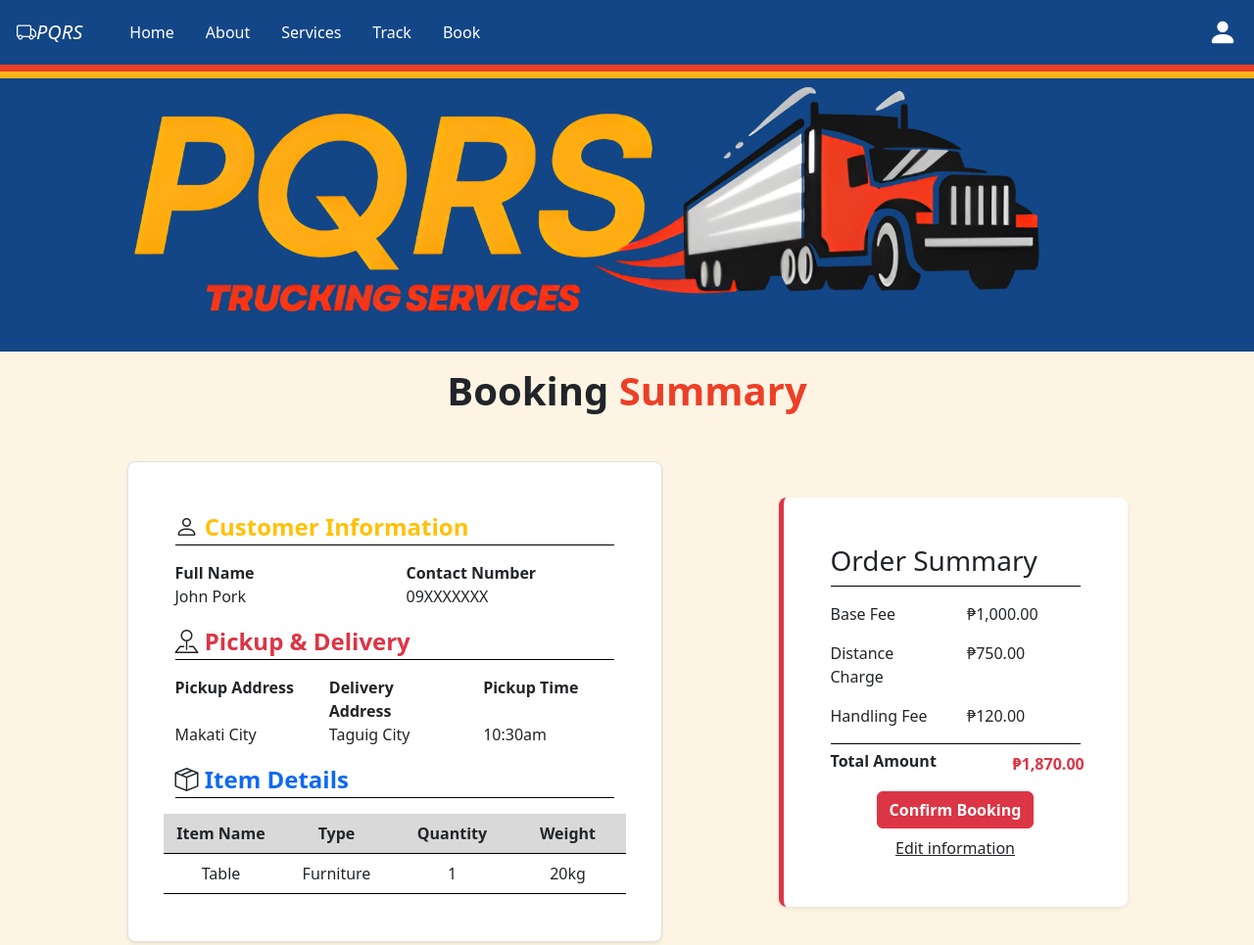
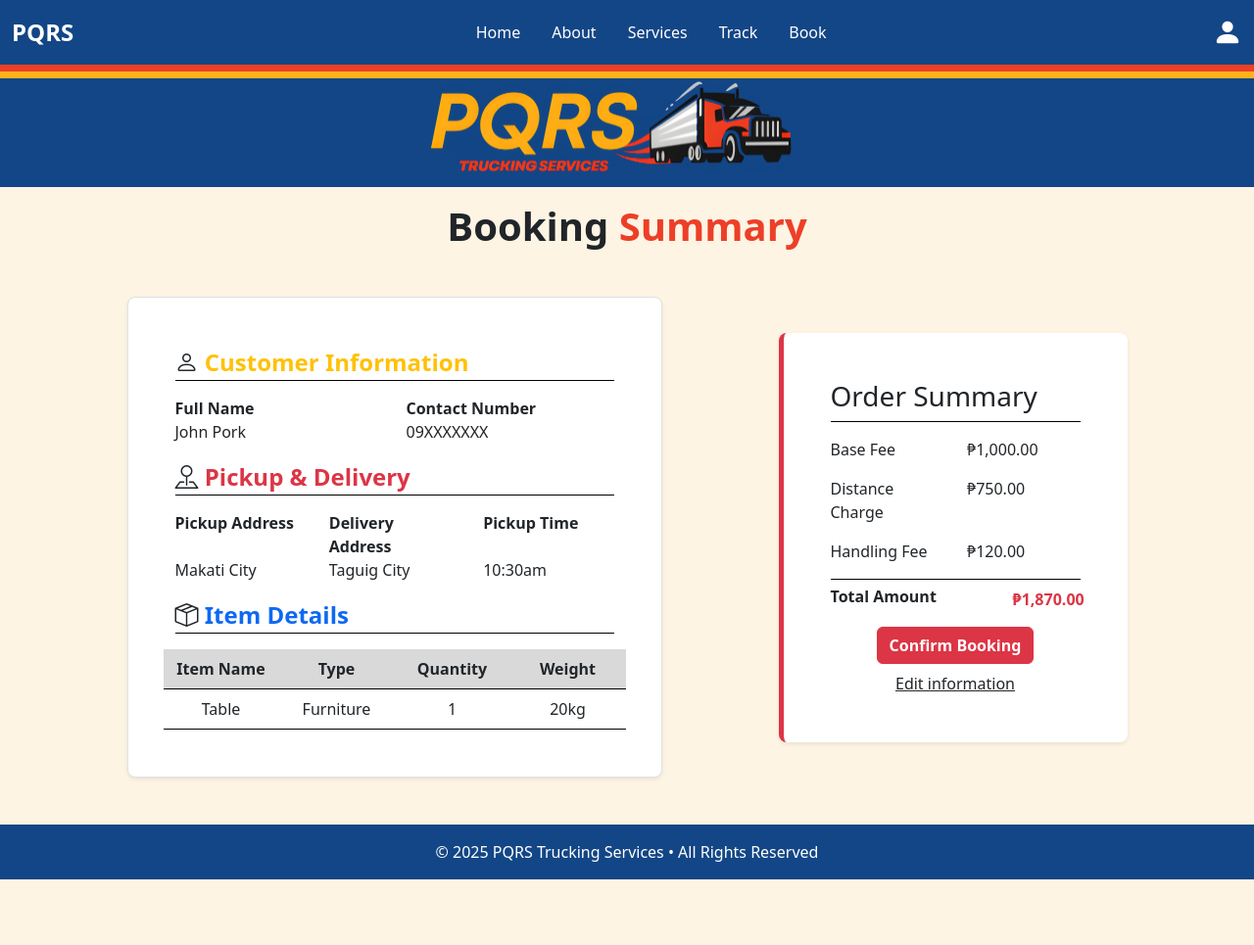
Before and after one commit to Exterval/Bootstrap_website, a website: page src/checkout.html in a window 1280 px wide. Shown: the top 965 px of the page at 98% size. After the commit the page ends 898 px from the top, so only its background shows below. Drawn offline with nearby package versions, Linux system fonts and the light colour scheme.

Commit message:
improved nav bar, added modal in checkout

```diff
--- a/src/checkout.html
+++ b/src/checkout.html
@@ -6,49 +6,52 @@
     <link rel="stylesheet" href="styles.css">
     <link rel="stylesheet" href="website.css">
     <script src="/node_modules/bootstrap/dist/js/bootstrap.bundle.min.js"></script>
+    <link rel="stylesheet" href="https://cdn.jsdelivr.net/npm/bootstrap-icons@1.11.1/font/bootstrap-icons.css">
 
 
     <title>Checkout</title>
 </head>
 <body>
-     <nav class="navbar navbar-expand-md" style="background-color: #134686; padding: 5px;">
+     <nav class="navbar navbar-expand-md" style="background-color: #134686; padding: 10px 0;">
         <div class="container-fluid">
-                <a class="navbar-brand" href="#">
-                    <i class="bi bi-truck navbar-brand text-white">PQRS</i>
+                <a class="navbar-brand pqrs-brand-hover" href="index.html" style="font-size: 24px; font-weight: bold;">
+                    <span class="text-white">PQRS</span>
                 </a>
-                <button class="navbar-toggler" type="button"
+                <button class="navbar-toggler bg-light" type="button"
                 data-bs-toggle="collapse" data-bs-target="#navbarNav"
                 aria-controls="navbarNav" aria-expanded="false" aria-label="Toggle navigation">
                     <span class="navbar-toggler-icon"></span>
                 </button>
             <div class="collapse navbar-collapse" id="navbarNav">
-                <ul class="navbar-nav">
-                <li class="nav-item p-2">
-                    <a href="index.html" class="nav-link" style="color: white;">Home</a>
+                <ul class="navbar-nav mx-auto">
+                <li class="nav-item">
+                    <a href="index.html" class="nav-link nav-link-hover px-3 py-2">Home</a>
                 </li>
-                <li class="nav-item p-2">
-                    <a href="index.html#about" class="nav-link" style="color: white;">About</a>
+                <li class="nav-item">
+                    <a href="index.html#about" class="nav-link nav-link-hover px-3 py-2">About</a>
                 </li>
-                <li class="nav-item p-2">
-                    <a href="index.html#services" class="nav-link" style="color: white;">Services</a>
+                <li class="nav-item">
+                    <a href="index.html#services" class="nav-link nav-link-hover px-3 py-2">Services</a>
                 </li>
-                <li class="nav-item p-2">
-                    <a href="tracking.html" class="nav-link" style="color: white;">Track</a>
+                <li class="nav-item">
+                    <a href="tracking.html" class="nav-link nav-link-hover px-3 py-2">Track</a>
                 </li>
-                <li class="nav-item p-2">
-                    <a href="booking.html" class="nav-link" style="color: white;">Book</a>
+                <li class="nav-item">
+                    <a href="booking.html" class="nav-link nav-link-hover px-3 py-2">Book</a>
                 </li>
             </ul>
             </div>
-                    <i class="bi bi-person-fill text-white" style="font-size: 30px;"></i>
+                    <a href="login.html" class="text-decoration-none">
+                        <i class="bi bi-person-fill text-white" style="font-size: 30px; transition: opacity 0.3s;" onmouseover="this.style.opacity='0.7'" onmouseout="this.style.opacity='1'"></i>
+                    </a>
         </div>
     </nav>
     <div style="background-color: #ed3f27; height: 7px; box-shadow: 5px 5px 5px;"></div>
     <div style="background-color: #FEB21A; height: 7px;"></div>
 
 
-<div class="container-fluid" style="background-color: #134686;">
-    <img src="/assets/PQRS2.png" alt="PQRS logo" class="img-fluid">
+<div class="container-fluid text-center" style="background-color: #134686;">
+    <img src="/assets/PQRS2.png" alt="PQRS logo" class="img-fluid" width="500" height="400" >
 </div>
 
 <div class="container">
@@ -208,7 +211,7 @@
                 </div>
                 <div class="row mb-2">
                     <div class="col text-center">
-                        <button class="btn btn-danger text-white fw-bold">Confirm Booking</button>
+                        <button class="btn btn-danger text-white fw-bold" onclick="showSuccessModal()">Confirm Booking</button>
                     </div>
                 </div>
                 <div class="row">
@@ -225,5 +228,20 @@
                     <span class="text-white text-center">© 2025 PQRS Trucking Services • All Rights Reserved</span>
                 </div>
         </footer>
+
+    <div id="successModal" style="display: none; position: fixed; top: 0; left: 0; width: 100%; height: 100%; background-color: rgba(0, 0, 0, 0.5); z-index: 9999; justify-content: center; align-items: center;">
+        <div style="background-color: white; padding: 40px; border-radius: 10px; text-align: center; max-width: 400px; box-shadow: 0 4px 6px rgba(0, 0, 0, 0.1);">
+            <i class="bi bi-check-circle-fill" style="font-size: 80px; color: #28a745; margin-bottom: 10px;"></i>
+            <h2 class="mt-3 mb-3" style="color: #134686;">Payment Successful!</h2>
+            <p class="mb-4">Thank you for using our trucking service, your booking has been confirmed!</p>
+            <a href="tracking.html" class="btn btn-danger text-white fw-bold" style="padding: 10px 30px;">Proceed to Tracking</a>
+        </div>
+    </div>
+
+    <script>
+        function showSuccessModal() {
+            document.getElementById('successModal').style.display = 'flex';
+        }
+    </script>
 </body>
 </html>
--- a/src/website.css
+++ b/src/website.css
@@ -381,3 +381,44 @@ body {
     text-align: center;
 }
 /* END OF BOOKING DETAILS FORM */
+
+/* navigation bar animations */
+.nav-link-hover {
+    color: white !important;
+    position: relative;
+    transition: all 0.3s ease;
+}
+
+.nav-link-hover:hover {
+    color: #FEB21A !important;
+    transform: translateY(-2px);
+}
+
+.nav-link-hover::after {
+    content: '';
+    position: absolute;
+    width: 0;
+    height: 2px;
+    bottom: 0;
+    left: 50%;
+    background-color: #FEB21A;
+    transition: all 0.3s ease;
+    transform: translateX(-50%);
+}
+
+.nav-link-hover:hover::after {
+    width: 80%;
+}
+
+.navbar-toggler:focus {
+    box-shadow: 0 0 0 0.2rem rgba(254, 178, 26, 0.5);
+}
+
+.pqrs-brand-hover {
+    transition: all 0.3s ease;
+}
+
+.pqrs-brand-hover:hover span {
+    color: #ed3f27 !important;
+}
+/* END OF NAVIGATION BAR ANIMATIONS */
```
Also changed, not shown: src/booking.html (+18 -16 lines), src/index.html (+18 -16 lines), src/login.html (+19 -16 lines), src/register.html (+19 -16 lines), src/tracking.html (+18 -16 lines).
